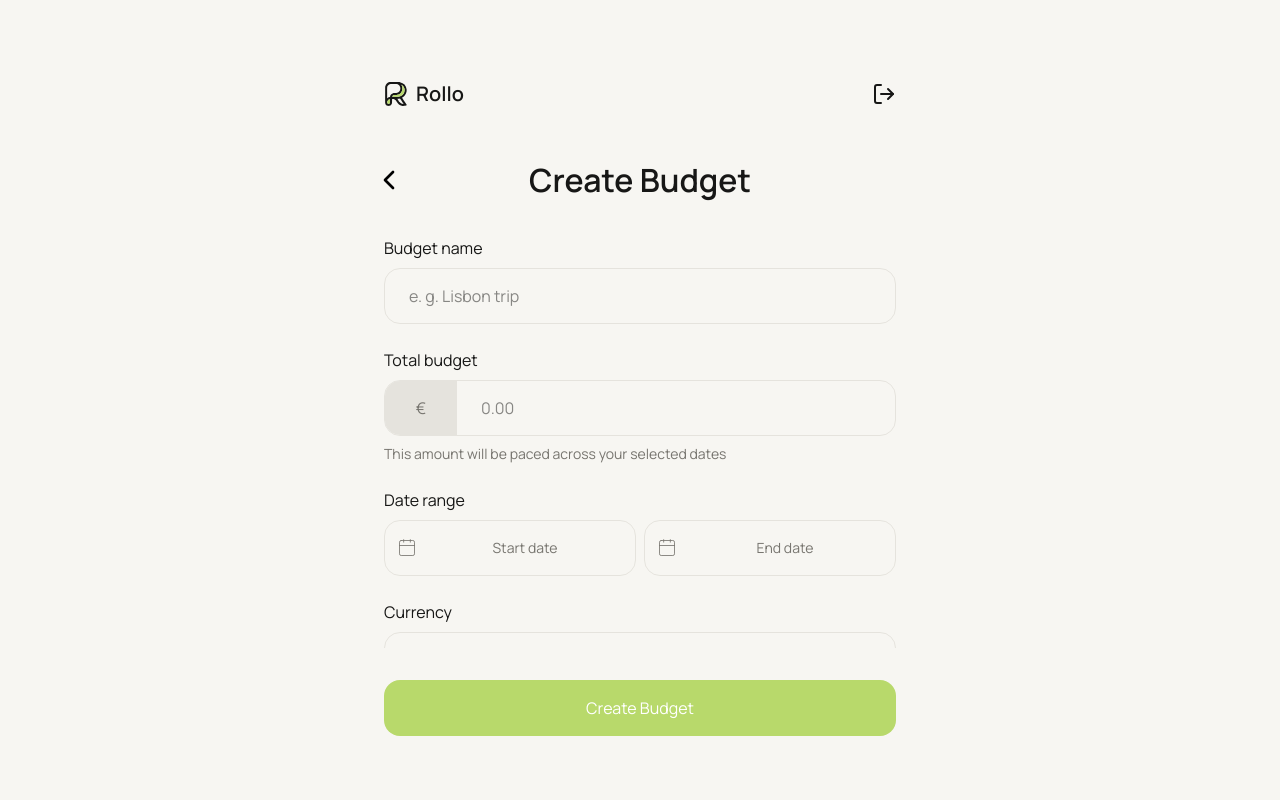
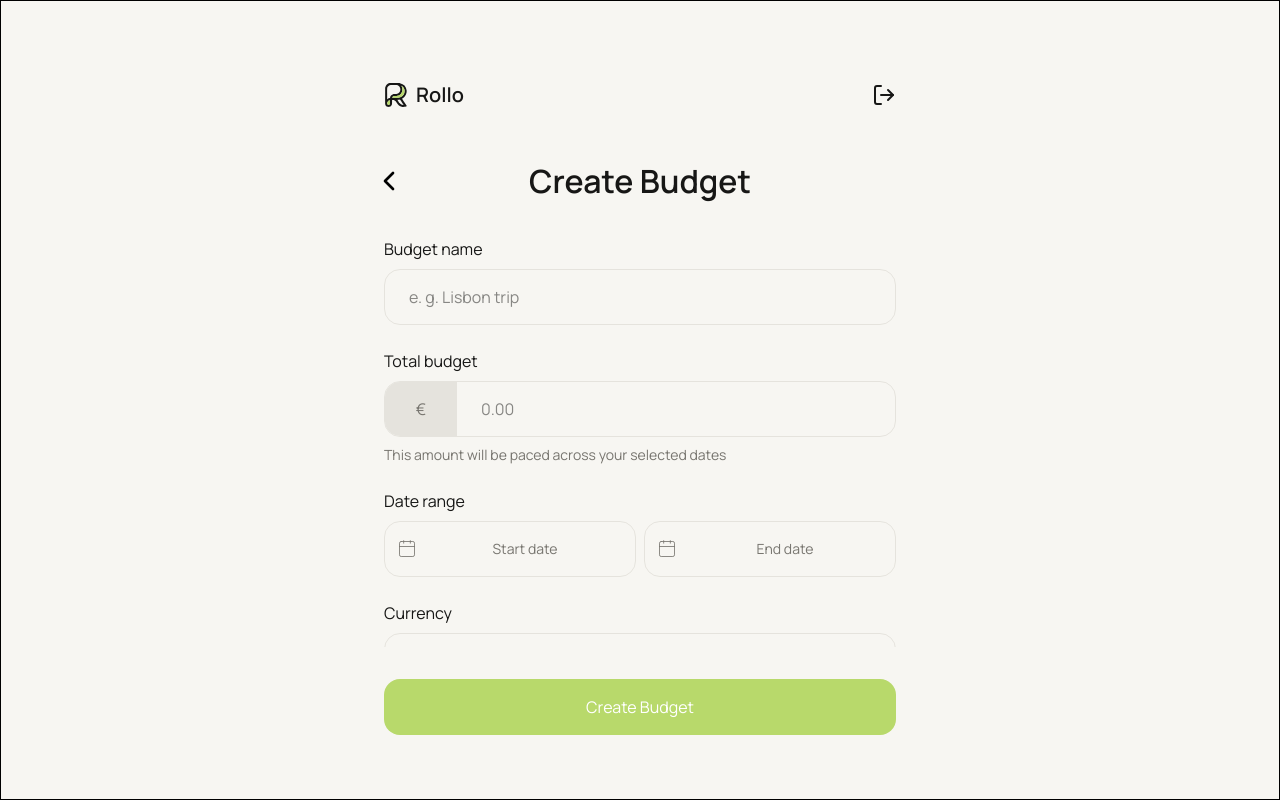
Before and after one commit to vadim-iv/rollo, a Next.js app: page /budgets/create-budget in a window 1280 px wide. Built offline with nearby package versions, Linux system fonts and the light colour scheme.

Commit message:
inca o data incerc sa fac body sa se intinda pe tot ecranul in safari

```diff
--- a/src/app/layout.tsx
+++ b/src/app/layout.tsx
@@ -33,7 +33,7 @@ export const viewport: Viewport = {
 export default function RootLayout({ children }: LayoutProps<'/'>) {
 	return (
 		<html lang='en' className={cn('h-full bg-background', manrope.variable, 'font-sans')}>
-			<body className='h-dvh max-h-dvh min-h-dvh overscroll-none overflow-y-hidden m-0 bg-background flex justify-center font-sans'>
+			<body className='h-dvh max-h-dvh min-h-dvh border border-black overscroll-none overflow-y-hidden m-0 bg-background flex justify-center font-sans'>
 				<Providers>
 					<div className='max-w-xl w-full h-full bg-background pt-5 pb-4 px-2'>{children}</div>
 				</Providers>
```
